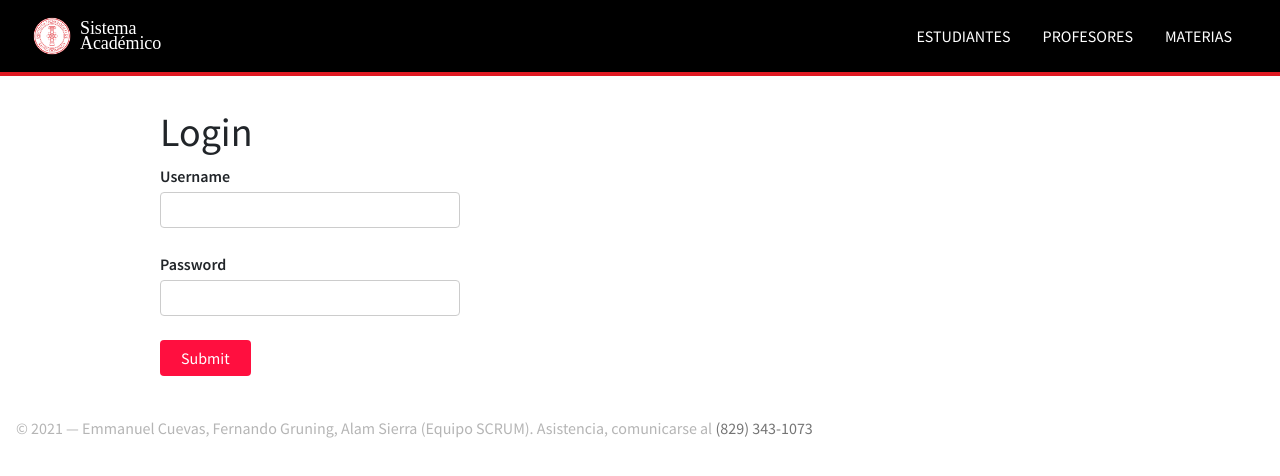
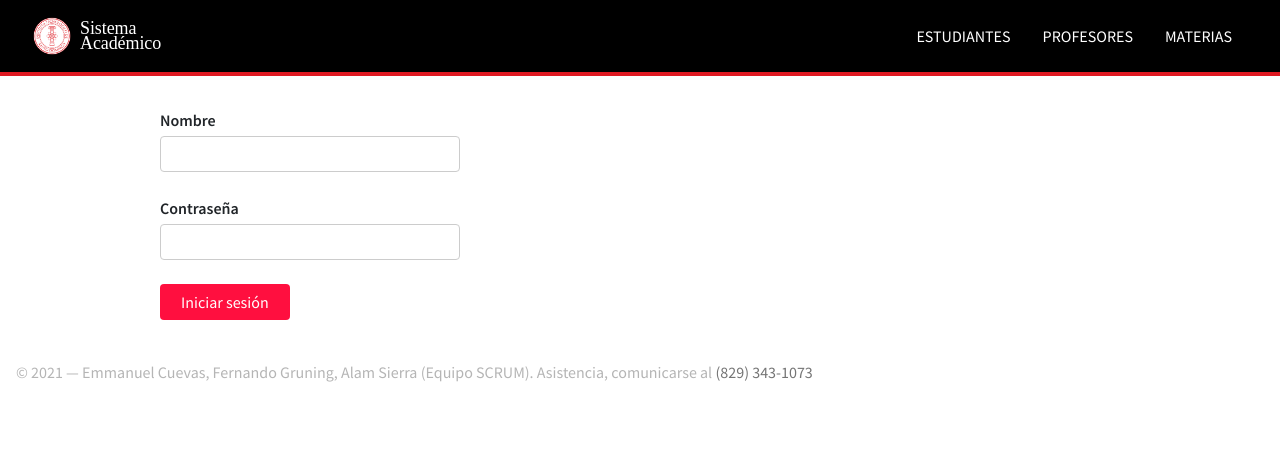
Before and after one commit to Grupo-04-IDS325L/indice-academico, a React (Create React App) app in the folder web/: page /teachers/1 in a window 1280 px wide. Shown: the top 476 px of the page. Built offline with nearby package versions, Linux system fonts and the light colour scheme.

Commit message:
change login label language

```diff
--- a/web/src/pages/Login/index.js
+++ b/web/src/pages/Login/index.js
@@ -12,11 +12,11 @@ export function LoginPage({ setToken }) {
 
   return (
     <div>
-      <h1>Login</h1>
+      {/* <h1>Iniciar sesión</h1> */}
       <div style={{ maxWidth: 300 }}>
         <form onSubmit={handleSubmit}>
           <div className="form-group">
-            <label>Username</label>
+            <label>Nombre</label>
             <input
               type="text"
               value={username}
@@ -24,7 +24,7 @@ export function LoginPage({ setToken }) {
             />
           </div>
           <div className="form-group">
-            <label>Password</label>
+            <label>Contraseña</label>
             <input
               type="password"
               value={password}
@@ -33,7 +33,7 @@ export function LoginPage({ setToken }) {
           </div>
 
           <button type="submit" className="button primary">
-            Submit
+            Iniciar sesión
           </button>
         </form>
       </div>
```
